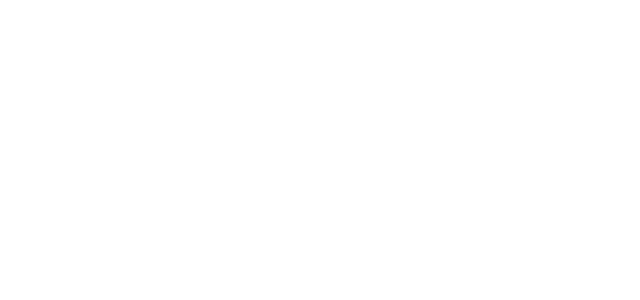
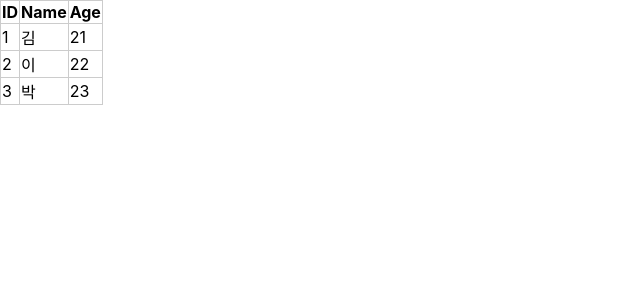
Before and after one commit to hyunkk1/frontPractice, a React (Create React App) app in the folder React/kh-sample-react/: page / in a window 1280 px wide. Shown: the top 300 px of the page, without its empty margins (0-640 px from the left). Built offline with nearby package versions, Linux system fonts and the light colour scheme.

Commit message:
테이블css

```diff
--- a/React/kh-sample-react/src/App.js
+++ b/React/kh-sample-react/src/App.js
@@ -22,7 +22,7 @@
 function App() {
   return (
     <>
-      <table1 />
+      <Table1 />
     </>
   );
 }
--- a/React/kh-sample-react/src/테이블연습.jsx
+++ b/React/kh-sample-react/src/테이블연습.jsx
@@ -0,0 +1,46 @@
+import { useEffect, useState } from "react";
+import "./테이블연습1.css";
+
+const Table1 = () => {
+  const data = [
+    { id: 1, name: "김", age: 21 },
+    { id: 2, name: "이", age: 22 },
+    { id: 3, name: "박", age: 23 },
+  ];
+
+  const [mapData, setMapData] = useState("");
+
+  useEffect(() => {
+    // 서버 통신 구간
+    setMapData(data);
+  }, []);
+
+  const handleTableRowClick = (item) => {
+    console.log(item);
+  };
+
+  return (
+    <table>
+      <thead>
+        <tr>
+          <th>ID</th>
+          <th>Name</th>
+          <th>Age</th>
+        </tr>
+      </thead>
+      <tbody>
+        {mapData &&
+          mapData.map((item) => (
+            // 즉시 실행되지 않고 onClick 이벤트가 발생 했을 때 호출하기 위함, 화살표 함수는 그 자체가 함수이기 때문
+            <tr key={item.id} onClick={() => handleTableRowClick(item)}>
+              <td>{item.id}</td>
+              <td>{item.name}</td>
+              <td>{item.age}</td>
+            </tr>
+          ))}
+      </tbody>
+    </table>
+  );
+};
+
+export default Table1;
--- /dev/null
+++ b/React/kh-sample-react/src/테이블연습1.css
@@ -0,0 +1,7 @@
+table {
+  border-collapse: collapse;
+}
+th,
+td {
+  border: 1px solid #ccc;
+}
```
